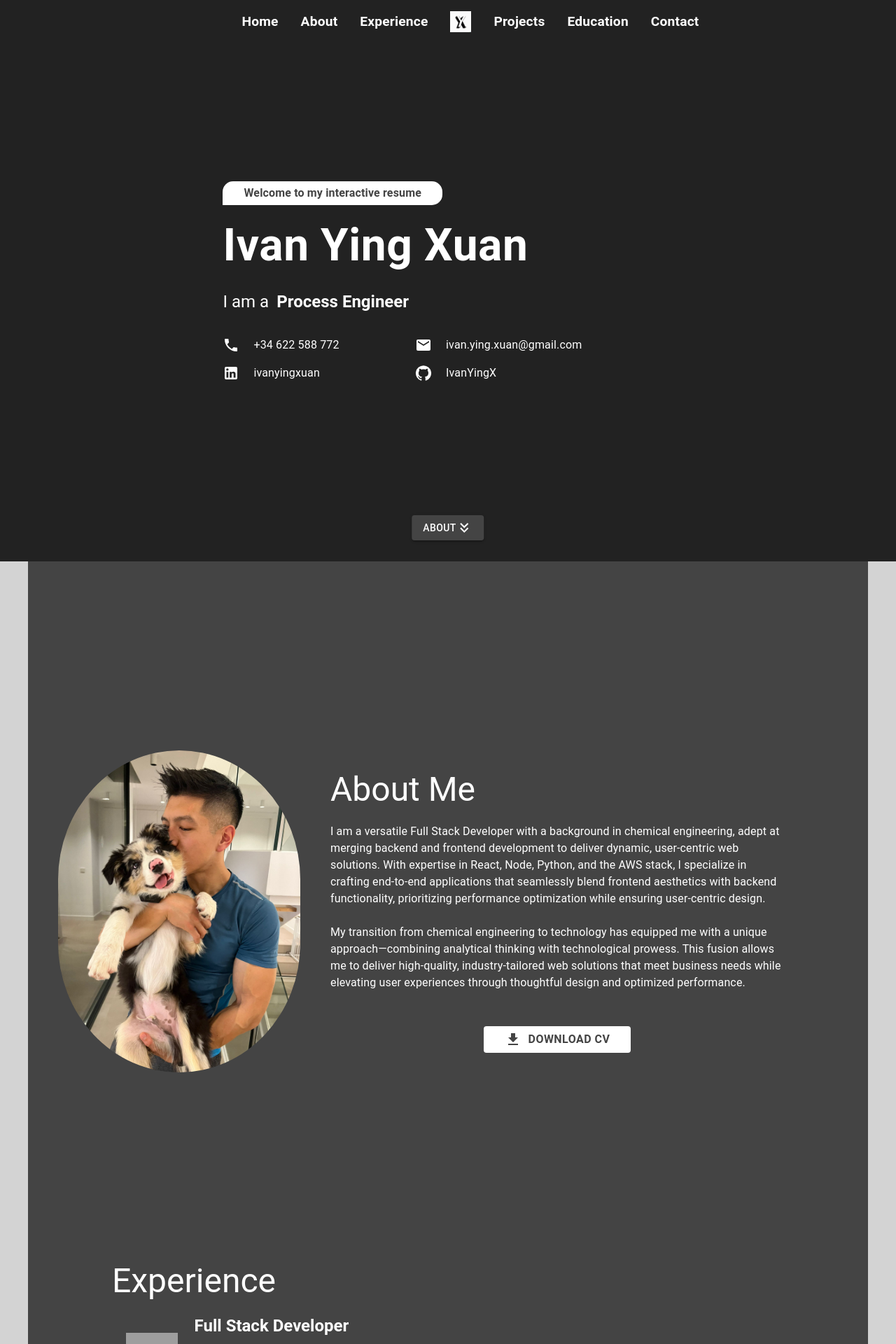
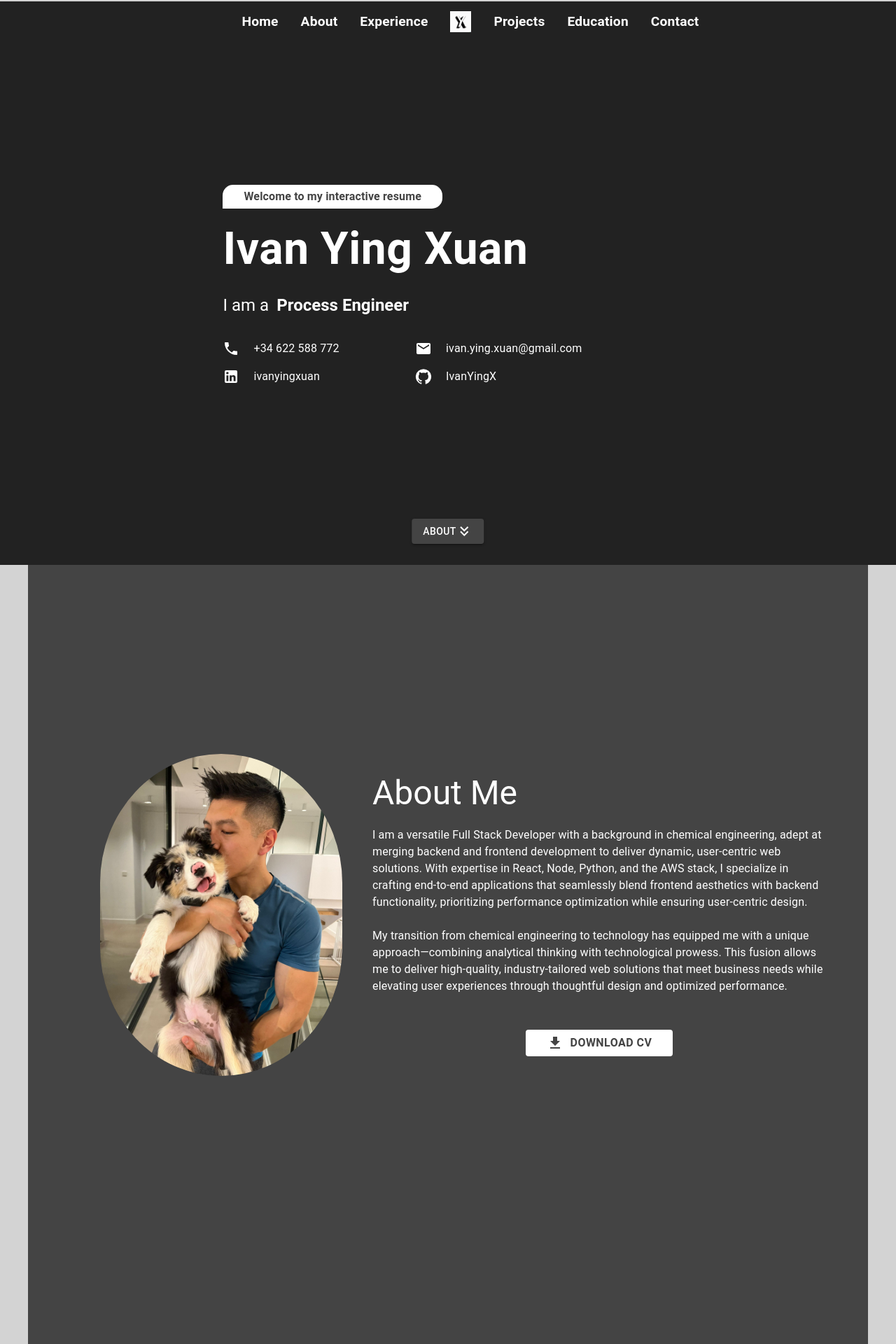
Before and after one commit to IvanYingX/IvanYingXuan, a React (Create React App) app: page / in a window 1280 px wide. Shown: the top 1920 px of the page at 70% size. Built offline with nearby package versions, Linux system fonts and the light colour scheme; grey boxes are pictures that could not be loaded; the HTML template or start-up script is replaced by a standard one.

Commit message:
Small UI changes

```diff
--- a/src/hooks/index.tsx
+++ b/src/hooks/index.tsx
@@ -1,6 +1,6 @@
 import { useMediaQuery } from '@mui/material';
 
 export const useIsPhone = () => {
-  const isPhone = useMediaQuery('(max-width: 600px)');
+  const isPhone = useMediaQuery('(max-width: 760px)');
   return isPhone;
 }
--- a/src/index.css
+++ b/src/index.css
@@ -22,8 +22,11 @@ code {
   margin: 0 auto;
   background-color: #444;
   font-family: Arial, sans-serif;
-  display: grid;
+  display: flex;
   margin-top: "65px";
+  flex-direction: column;
+  align-items: center;
+  justify-content: center;
   min-height: 1000px;
 }
 
--- a/src/routes/MainApp.tsx
+++ b/src/routes/MainApp.tsx
@@ -40,9 +40,8 @@ const MainApp: React.FC<MainAppProps> = ({ homeRef, aboutRef, experienceRef, edu
     <>
       {isPhone && <CollapsedApp homeRef={homeRef} aboutRef={aboutRef} experienceRef={experienceRef} projectsRef={projectsRef} educationRef={educationRef} contactRef={contactRef} />}
       {!isPhone && <NavBar homeRef={homeRef} aboutRef={aboutRef} experienceRef={experienceRef} projectsRef={projectsRef} educationRef={educationRef} contactRef={contactRef} />}
-      {/* <NavBar homeRef={homeRef} aboutRef={aboutRef} experienceRef={experienceRef} educationRef={educationRef}/> */}
-      {/* <Box sx={{ backgroundImage: `url(${backgroundImage})`, backgroundRepeat: "repeat", backgroundSize: "30%", zIndex: -1 }} > */}
-        <Box ref={homeRef} id="home" className="home" sx={{ display: "flex", flexDirection: "column", marginTop: "-65px", position: "relative" }}>
+
+        <Box ref={homeRef} id="home" className="home" sx={{ display: "flex", flexDirection: "column", marginTop: "-60px", position: "relative" }}>
           <Home/>
         </Box>
         <Box ref={aboutRef} className="about container" sx={{ display: "flex", flexDirection: "column" }} id="about">
```
